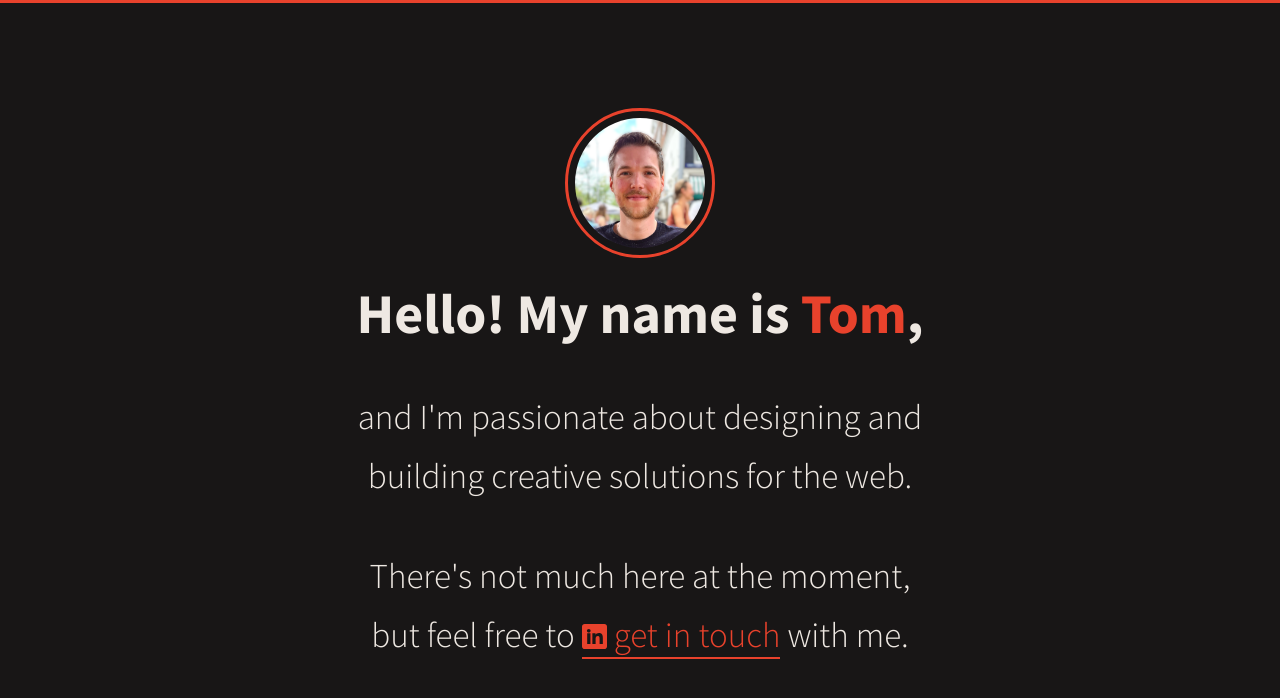
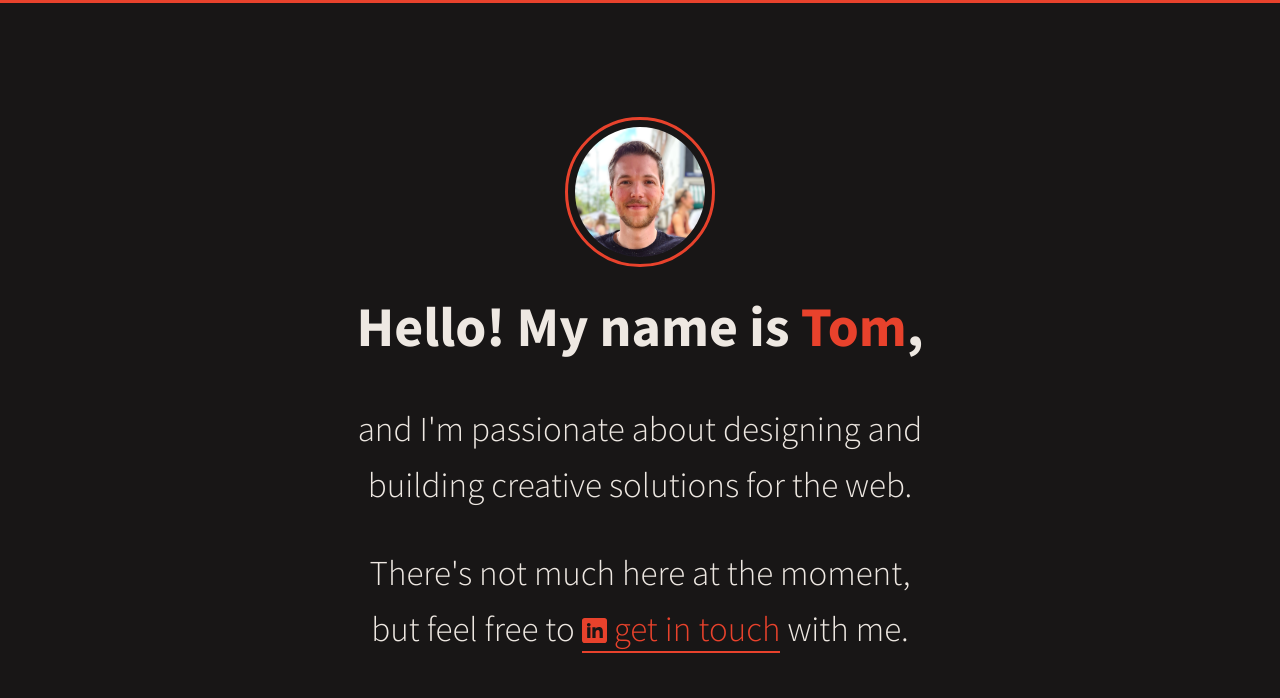
Before and after one commit to tomherni/tomherni.dev, a website: page src/index.html in a window 1280 px wide. Drawn offline with Linux system fonts and the light colour scheme.

Commit message:
Update styling

```diff
--- a/src/css/styles.css
+++ b/src/css/styles.css
@@ -23,7 +23,7 @@ body {
   min-height: 100vh;
   margin: 0;
   color: var(--color-font);
-  font: normal 300 3.5rem/1.7 'Source Sans Pro', sans-serif;
+  font: normal 300 3.5rem/1.6 'Source Sans Pro', sans-serif;
   background-color: var(--color-background);
   border-top: .3rem solid var(--color-highlight);
 }
@@ -53,9 +53,9 @@ main {
 }
 
 h1 {
-  margin: 2rem 0 0;
+  margin: 2.4rem 0 4rem;
   font: inherit;
-  font-size: 1.6em;
+  font-size: 5.6rem;
   font-weight: 700;
   line-height: normal;
 }
@@ -65,7 +65,7 @@ h1 span {
 }
 
 p {
-  margin: 4rem 0 0;
+  margin: 3.2rem 0 0;
 }
 
 @media (min-width: 768px) {
```
